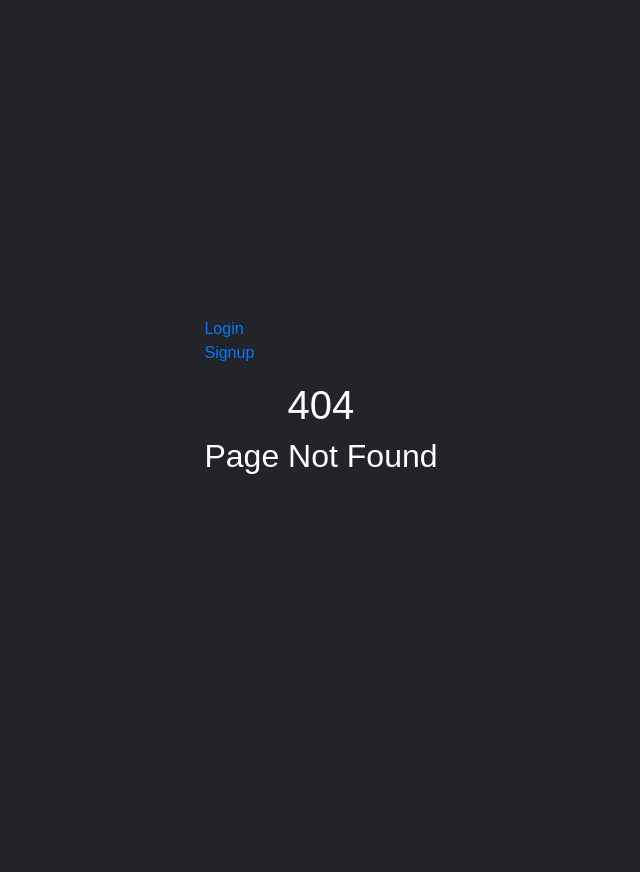
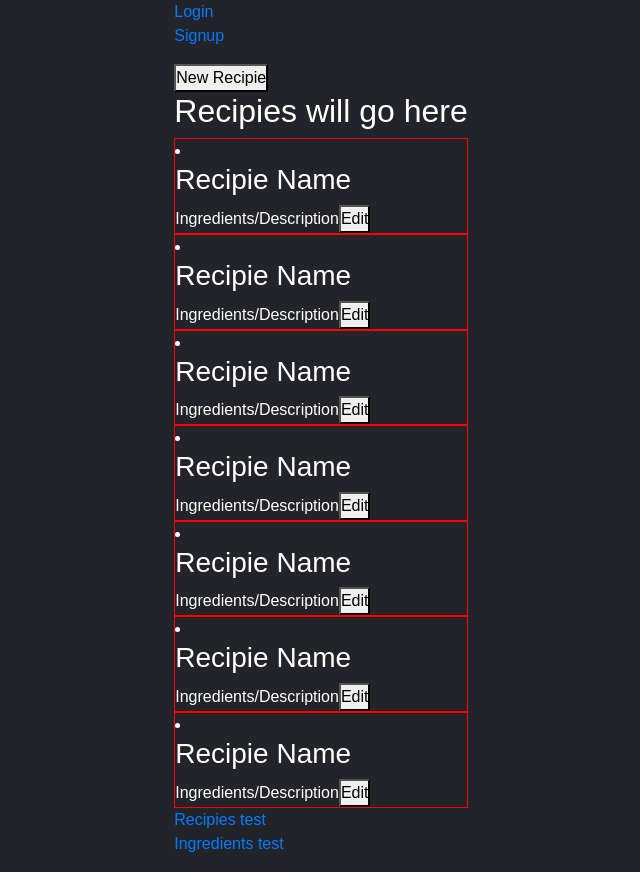
Before and after one commit to nsuff/project3, a React (Create React App) app in the folder client/: page /recipies in a window 1280 px wide. Before the commit this address had no page. Shown: the whole page, without its empty margins (319-959 px from the left). Before the commit the page ends 800 px from the top, so only its background shows below. Built offline with nearby package versions, Linux system fonts and the light colour scheme.

Commit message:
new branch

```diff
--- a/client/src/App.js
+++ b/client/src/App.js
@@ -15,6 +15,8 @@ import Footer from './components/Footer';
 
 import Login from './pages/Login';
 import Signup from './pages/Signup';
+import Recipies from './pages/Recipies';
+import Ingredients from './pages/Ingredients';
 import PageNotFound from './pages/PageNotFound';
 
 const client = new ApolloClient({
@@ -57,12 +59,22 @@ function App() {
                     element={<PageNotFound />}
                   />
 
+                  <Route
+                    path="/recipies"
+                    element={<Recipies />}
+                  />
+
+                  <Route
+                    path="/ingredients"
+                    element={<Ingredients />}
+                  />
+
 
                 </Routes>
               </div>
 
 
-            {/* <Footer /> */}
+            <Footer />
 
 
           </div>
--- a/client/src/components/Footer/index.js
+++ b/client/src/components/Footer/index.js
@@ -0,0 +1,25 @@
+import React from 'react';
+import { Link } from 'react-router-dom';
+
+const Footer = () => {
+
+    return (
+        <header>
+            <div>
+                <nav>
+                    <ul>
+                        {/* this will need to be moved off footer at some point */}
+                        <li>
+                            <Link to="/recipies">Recipies test</Link>
+                        </li>
+                        <li>
+                            <Link to="/ingredients">Ingredients test</Link>
+                        </li>
+                    </ul>
+                </nav>
+            </div>
+        </header>
+    );
+};
+
+export default Footer;
--- /dev/null
+++ b/client/src/pages/Ingredients.js
@@ -0,0 +1,17 @@
+import React, { useState } from 'react';
+import { useMutation } from '@apollo/client';
+
+
+
+const Ingredients = (props) => {
+
+    return (
+        <div className='text-white'>
+            <h2>Ingredients will go here</h2>
+            <p1>We probably don't actually need this</p1>
+        </div>
+
+    )
+}
+
+export default Ingredients;
--- /dev/null
+++ b/client/src/pages/Recipies.js
@@ -0,0 +1,53 @@
+import React, { useState } from 'react';
+import { useMutation } from '@apollo/client';
+
+
+
+const Recipies = (props) => {
+
+
+    return (
+        <div className='text-white'>
+            <button type='submit'>New Recipie</button>
+            <h2>Recipies will go here</h2>
+            <li style={{border: '1px solid red'}}>
+                <h3>Recipie Name</h3>
+                <p3>Ingredients/Description</p3>
+                <button type='submit'>Edit</button>
+            </li>
+            <li style={{border: '1px solid red'}}>
+                <h3>Recipie Name</h3>
+                <p3>Ingredients/Description</p3>
+                <button type='submit'>Edit</button>
+            </li>
+            <li style={{border: '1px solid red'}}>
+                <h3>Recipie Name</h3>
+                <p3>Ingredients/Description</p3>
+                <button type='submit'>Edit</button>
+            </li>
+            <li style={{border: '1px solid red'}}>
+                <h3>Recipie Name</h3>
+                <p3>Ingredients/Description</p3>
+                <button type='submit'>Edit</button>
+            </li>
+            <li style={{border: '1px solid red'}}>
+                <h3>Recipie Name</h3>
+                <p3>Ingredients/Description</p3>
+                <button type='submit'>Edit</button>
+            </li>
+            <li style={{border: '1px solid red'}}>
+                <h3>Recipie Name</h3>
+                <p3>Ingredients/Description</p3>
+                <button type='submit'>Edit</button>
+            </li>
+            <li style={{border: '1px solid red'}}>
+                <h3>Recipie Name</h3>
+                <p3>Ingredients/Description</p3>
+                <button type='submit'>Edit</button>
+            </li>
+        </div>
+
+    )
+}
+
+export default Recipies;
```
